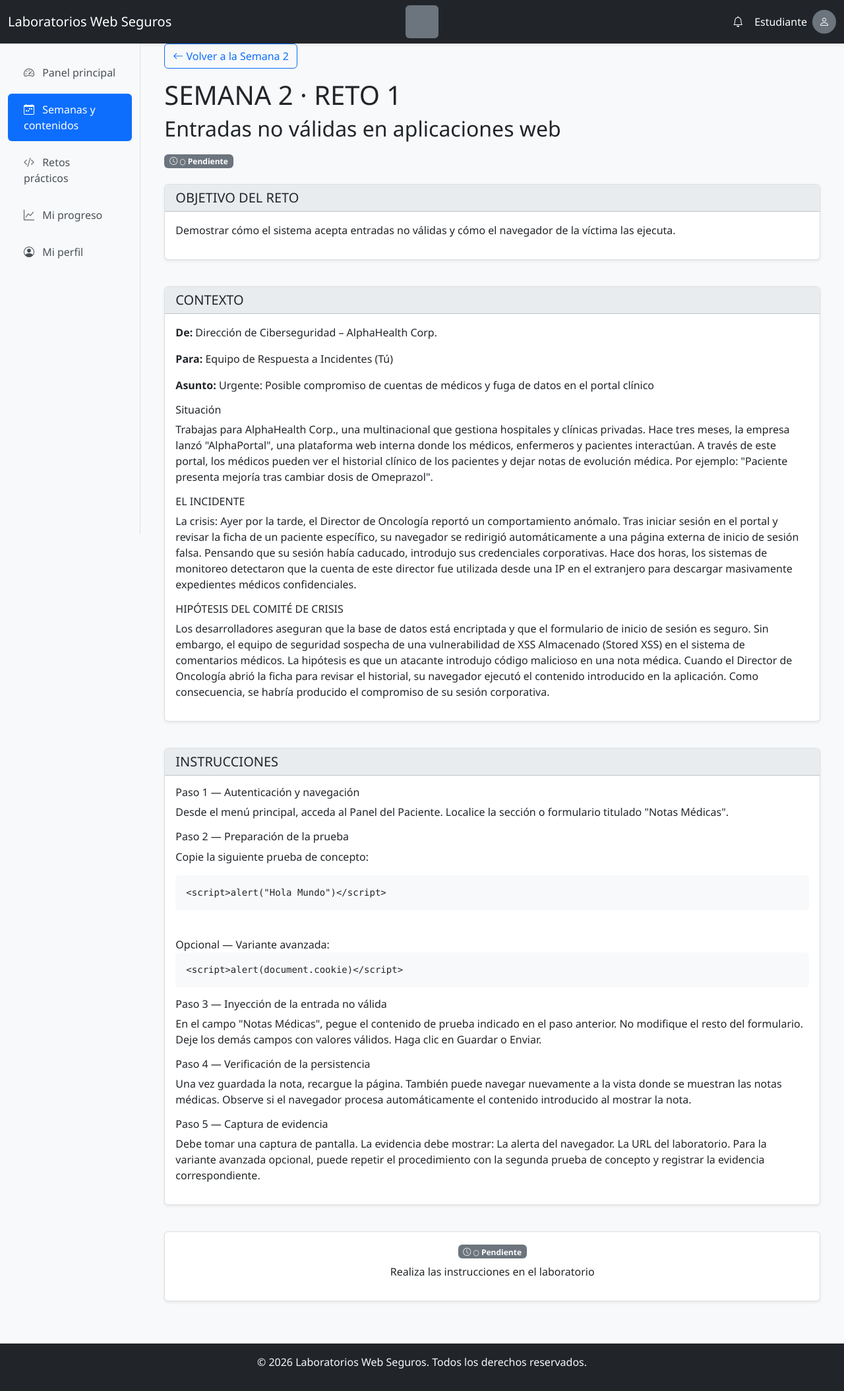
After one commit to Gorlex/laboratorio-web-seguro, a Django app: page /reto/1/ in a window 1280 px wide. The commit adds this page. Shown: the whole page at 66% size. Run offline with Django 5.2, Linux system fonts and the light colour scheme.

Commit message:
se agrega plantilla para retos - ejemplo reto 1 semana 2

```diff
--- /dev/null
+++ b/apps/challenges/apps.py
@@ -0,0 +1,6 @@
+from django.apps import AppConfig
+
+
+class ChallengesConfig(AppConfig):
+    default_auto_field = 'django.db.models.BigAutoField'
+    name = 'apps.challenges'
--- /dev/null
+++ b/apps/challenges/urls.py
@@ -0,0 +1,8 @@
+from django.urls import path
+from . import views
+
+app_name = 'challenges'
+
+urlpatterns = [
+    path('<int:challenge_id>/', views.detail, name='detail'),
+]
--- /dev/null
+++ b/apps/challenges/views.py
@@ -0,0 +1,63 @@
+from django.shortcuts import render
+
+def detail(request, challenge_id):
+    """Página de detalle de un reto específico."""
+    # Datos específicos para el Reto 1 - ahora en Semana 2
+    if challenge_id == 1:
+        challenge_data = {
+            'id': 1,
+            'numero': 1,
+            'titulo': 'Entradas no válidas en aplicaciones web',
+            'semana_numero': 2,
+            'estado': 'Pendiente',  # Valor de demostración
+            'objetivo': 'Demostrar cómo el sistema acepta entradas no válidas y cómo el navegador de la víctima las ejecuta.',
+            'contexto': {
+                'de': 'Dirección de Ciberseguridad – AlphaHealth Corp.',
+                'para': 'Equipo de Respuesta a Incidentes (Tú)',
+                'asunto': 'Urgente: Posible compromiso de cuentas de médicos y fuga de datos en el portal clínico',
+                'situacion': 'Trabajas para AlphaHealth Corp., una multinacional que gestiona hospitales y clínicas privadas. Hace tres meses, la empresa lanzó "AlphaPortal", una plataforma web interna donde los médicos, enfermeros y pacientes interactúan. A través de este portal, los médicos pueden ver el historial clínico de los pacientes y dejar notas de evolución médica. Por ejemplo: "Paciente presenta mejoría tras cambiar dosis de Omeprazol".',
+                'incidente': 'La crisis: Ayer por la tarde, el Director de Oncología reportó un comportamiento anómalo. Tras iniciar sesión en el portal y revisar la ficha de un paciente específico, su navegador se redirigió automáticamente a una página externa de inicio de sesión falsa. Pensando que su sesión había caducado, introdujo sus credenciales corporativas. Hace dos horas, los sistemas de monitoreo detectaron que la cuenta de este director fue utilizada desde una IP en el extranjero para descargar masivamente expedientes médicos confidenciales.',
+                'hipotesis': 'Los desarrolladores aseguran que la base de datos está encriptada y que el formulario de inicio de sesión es seguro. Sin embargo, el equipo de seguridad sospecha de una vulnerabilidad de XSS Almacenado (Stored XSS) en el sistema de comentarios médicos. La hipótesis es que un atacante introdujo código malicioso en una nota médica. Cuando el Director de Oncología abrió la ficha para revisar el historial, su navegador ejecutó el contenido introducido en la aplicación. Como consecuencia, se habría producido el compromiso de su sesión corporativa.'
+            },
+            'instrucciones': [
+                {
+                    'paso': 1,
+                    'titulo': 'Autenticación y navegación',
+                    'contenido': 'Desde el menú principal, acceda al Panel del Paciente. Localice la sección o formulario titulado "Notas Médicas".'
+                },
+                {
+                    'paso': 2,
+                    'titulo': 'Preparación de la prueba',
+                    'contenido': 'Copie la siguiente prueba de concepto:<br><pre class="bg-light p-3 rounded"><code>&lt;script&gt;alert("Hola Mundo")&lt;/script&gt;</code></pre><br>Opcional — Variante avanzada: <br><pre class="bg-light p-3 rounded"><code>&lt;script&gt;alert(document.cookie)&lt;/script&gt;</code></pre>'
+                },
+                {
+                    'paso': 3,
+                    'titulo': 'Inyección de la entrada no válida',
+                    'contenido': 'En el campo "Notas Médicas", pegue el contenido de prueba indicado en el paso anterior. No modifique el resto del formulario. Deje los demás campos con valores válidos. Haga clic en Guardar o Enviar.'
+                },
+                {
+                    'paso': 4,
+                    'titulo': 'Verificación de la persistencia',
+                    'contenido': 'Una vez guardada la nota, recargue la página. También puede navegar nuevamente a la vista donde se muestran las notas médicas. Observe si el navegador procesa automáticamente el contenido introducido al mostrar la nota.'
+                },
+                {
+                    'paso': 5,
+                    'titulo': 'Captura de evidencia',
+                    'contenido': 'Debe tomar una captura de pantalla. La evidencia debe mostrar: La alerta del navegador. La URL del laboratorio. Para la variante avanzada opcional, puede repetir el procedimiento con la segunda prueba de concepto y registrar la evidencia correspondiente.'
+                }
+            ]
+        }
+    else:
+        # Datos genéricos para otros retos
+        challenge_data = {
+            'id': challenge_id,
+            'numero': challenge_id,
+            'titulo': f'Reto {challenge_id}',
+            'semana_numero': 1,
+            'estado': 'Pendiente'
+        }
+
+    context = {
+        'challenge': challenge_data
+    }
+    return render(request, 'challenges/detail.html', context)
--- a/config/settings.py
+++ b/config/settings.py
@@ -39,6 +39,7 @@ INSTALLED_APPS = [
     'django.contrib.staticfiles',
     'apps.dashboard',
     'apps.weeks',
+    'apps.challenges',
 ]
 
 MIDDLEWARE = [
--- a/config/urls.py
+++ b/config/urls.py
@@ -21,4 +21,5 @@ urlpatterns = [
     path('admin/', admin.site.urls),
     path('', include('apps.dashboard.urls')),
     path('semanas/', include('apps.weeks.urls')),
+    path('reto/', include('apps.challenges.urls')),
 ]
--- a/static/css/style.css
+++ b/static/css/style.css
@@ -176,6 +176,16 @@ body {
     transform: translateY(-5px);
 }
 
+/* Estilos para efecto hover en retos */
+.hover-effect {
+    transition: all 0.2s ease-in-out;
+}
+
+.hover-effect:hover {
+    background-color: #e9ecef !important;
+    transform: translateX(5px);
+}
+
 /* Responsive adjustments */
 @media (max-width: 768px) {
     .kpi-container {
--- /dev/null
+++ b/templates/challenges/detail.html
@@ -0,0 +1,109 @@
+{% extends "base.html" %}
+
+{% block title %}Reto 1 - Laboratorios Web Seguros{% endblock %}
+
+{% block content %}
+<div class="container-fluid">
+    <div class="row mb-4">
+        <div class="col-12">
+            <a href="{% url 'weeks:detail' challenge.semana_numero %}" class="btn btn-outline-primary mb-3">
+                <i class="bi bi-arrow-left"></i> Volver a la Semana {{ challenge.semana_numero }}
+            </a>
+            <h1>SEMANA {{ challenge.semana_numero }} · RETO {{ challenge.numero }}</h1>
+            <h2>{{ challenge.titulo }}</h2>
+
+            <!-- Indicador de estado -->
+            <div class="mt-3">
+                {% if challenge.estado == 'Resuelto' %}
+                    <span class="badge bg-success">
+                        <i class="bi bi-check-circle"></i> ✓ Resuelto
+                    </span>
+                {% else %}
+                    <span class="badge bg-secondary">
+                        <i class="bi bi-clock"></i> ○ Pendiente
+                    </span>
+                {% endif %}
+            </div>
+        </div>
+    </div>
+
+    <!-- Objetivo del reto -->
+    <div class="row mb-4">
+        <div class="col-12">
+            <div class="card">
+                <div class="card-header">
+                    <h5 class="mb-0">OBJETIVO DEL RETO</h5>
+                </div>
+                <div class="card-body">
+                    <p>{{ challenge.objetivo }}</p>
+                </div>
+            </div>
+        </div>
+    </div>
+
+    <!-- Contexto -->
+    <div class="row mb-4">
+        <div class="col-12">
+            <div class="card">
+                <div class="card-header">
+                    <h5 class="mb-0">CONTEXTO</h5>
+                </div>
+                <div class="card-body">
+                    <p><strong>De:</strong> {{ challenge.contexto.de }}</p>
+                    <p><strong>Para:</strong> {{ challenge.contexto.para }}</p>
+                    <p><strong>Asunto:</strong> {{ challenge.contexto.asunto }}</p>
+
+                    <h6 class="mt-3">Situación</h6>
+                    <p>{{ challenge.contexto.situacion }}</p>
+
+                    <h6 class="mt-3">EL INCIDENTE</h6>
+                    <p>{{ challenge.contexto.incidente }}</p>
+
+                    <h6 class="mt-3">HIPÓTESIS DEL COMITÉ DE CRISIS</h6>
+                    <p>{{ challenge.contexto.hipotesis }}</p>
+                </div>
+            </div>
+        </div>
+    </div>
+
+    <!-- Instrucciones -->
+    <div class="row mb-4">
+        <div class="col-12">
+            <div class="card">
+                <div class="card-header">
+                    <h5 class="mb-0">INSTRUCCIONES</h5>
+                </div>
+                <div class="card-body">
+                    {% for instruccion in challenge.instrucciones %}
+                    <div class="mb-3">
+                        <h6>Paso {{ instruccion.paso }} — {{ instruccion.titulo }}</h6>
+                        <p>{{ instruccion.contenido|safe }}</p>
+                    </div>
+                    {% endfor %}
+                </div>
+            </div>
+        </div>
+    </div>
+
+    <!-- Estado del reto -->
+    <div class="row">
+        <div class="col-12">
+            <div class="card">
+                <div class="card-body text-center">
+                    {% if challenge.estado == 'Resuelto' %}
+                        <span class="badge bg-success">
+                            <i class="bi bi-check-circle"></i> RETO RESUELTO
+                        </span>
+                        <p class="mt-2">La evidencia del reto ha sido verificada correctamente.</p>
+                    {% else %}
+                        <span class="badge bg-secondary">
+                            <i class="bi bi-clock"></i> ○ Pendiente
+                        </span>
+                        <p class="mt-2">Realiza las instrucciones en el laboratorio</p>
+                    {% endif %}
+                </div>
+            </div>
+        </div>
+    </div>
+</div>
+{% endblock %}
--- a/templates/weeks/detail.html
+++ b/templates/weeks/detail.html
@@ -56,7 +56,8 @@
                     <div class="row">
                         {% for reto in semana.retos %}
                         <div class="col-md-12 mb-3">
-                            <div class="d-flex justify-content-between align-items-center p-3 bg-light rounded">
+                            <a href="{{ reto.url }}" class="text-decoration-none">
+                                <div class="d-flex justify-content-between align-items-center p-3 bg-light rounded hover-effect">
                                     <div>
                                         <strong>{{ reto.nombre }}</strong>
                                     </div>
@@ -72,6 +73,7 @@
                                         {% endif %}
                                     </div>
                                 </div>
+                            </a>
                         </div>
                         {% endfor %}
                     </div>
```
Also changed, not shown: apps/weeks/views.py (+22 -7 lines). Lines whose indentation alone changed are shown as unchanged.
